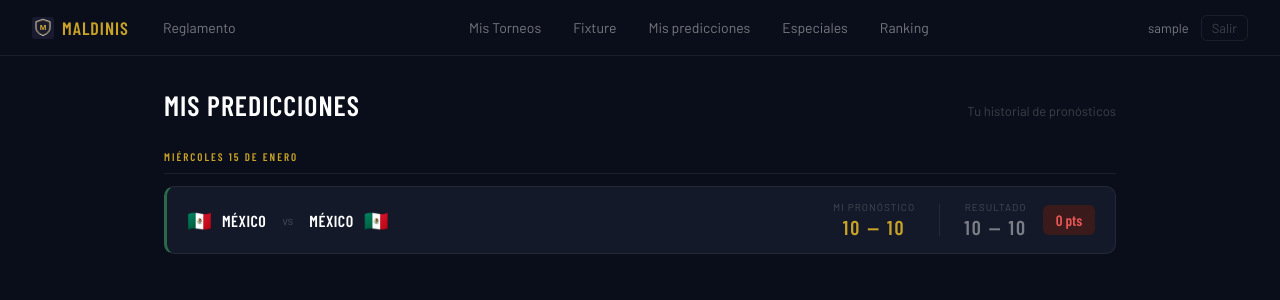
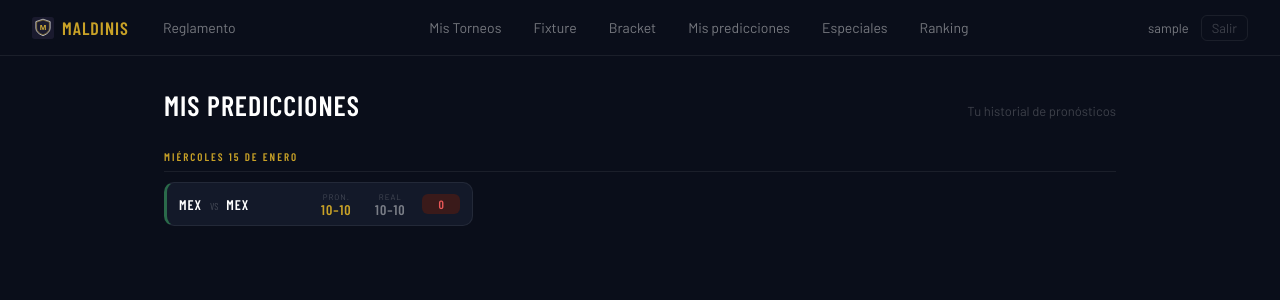
Before and after one commit to yamilpalmiero/maldinis, a Django app: page /torneo/1/mis-predicciones/ in a window 1280 px wide. Shown: the top 300 px of the page. Run offline with Django 5.2, Linux system fonts and the light colour scheme; a user stored in the database is signed in; data comes from the database, SQL or seed files in the repository; tables that the repository leaves empty hold one stand-in row (values such as "Sample post"); parts of the project's set-up code (start-up, migrations or seed data) failed here and were passed over.

Commit message:
feat: bracket eliminatorias backend y UI compacta de predicciones (Fase 13a)

```diff
--- a/app/predictions/models.py
+++ b/app/predictions/models.py
@@ -46,6 +46,11 @@ class Match(models.Model):
     match_datetime = models.DateTimeField()
     stage = models.CharField(max_length=10, choices=Stage.choices, default=Stage.GROUP)
     group = models.CharField(max_length=1, blank=True)
+    # Origen del slot en partidos de eliminatoria.
+    # Formatos: "1A" (ganador grupo A), "2B" (2º grupo B), "3ABCDF" (3º de alguno de esos grupos),
+    # "W73" (ganador M73), "L101" (perdedor M101). Vacío en fase de grupos.
+    home_source = models.CharField(max_length=50, blank=True)
+    away_source = models.CharField(max_length=50, blank=True)
     home_score = models.PositiveSmallIntegerField(null=True, blank=True)
     away_score = models.PositiveSmallIntegerField(null=True, blank=True)
     status = models.CharField(max_length=20, blank=True, help_text="TIMED, IN_PLAY, FINISHED, etc.")
--- a/app/predictions/templates/predictions/mis_predicciones.html
+++ b/app/predictions/templates/predictions/mis_predicciones.html
@@ -27,7 +27,7 @@
 
     /* ── Grupo de fecha ── */
     .date-group {
-        margin-bottom: 32px;
+        margin-bottom: 24px;
     }
 
     .date-label {
@@ -37,22 +37,42 @@
         color: var(--gold);
         letter-spacing: 2px;
         text-transform: uppercase;
-        padding-bottom: 10px;
+        padding-bottom: 8px;
         border-bottom: 1px solid var(--border);
-        margin-bottom: 12px;
+        margin-bottom: 10px;
     }
 
-    /* ── Tarjeta de predicción ── */
+    /* ── Grid responsive ── */
+    .predictions-grid {
+        display: grid;
+        grid-template-columns: repeat(2, 1fr);
+        gap: 8px 12px;
+    }
+
+    @media (min-width: 1100px) {
+        .predictions-grid {
+            grid-template-columns: repeat(3, 1fr);
+        }
+    }
+
+    @media (max-width: 640px) {
+        .predictions-grid {
+            grid-template-columns: 1fr;
+        }
+    }
+
+    /* ── Tarjeta compacta ── */
     .prediction-card {
         background: var(--bg-card);
         border: 0.5px solid var(--border);
         border-radius: var(--radius);
-        padding: 14px 20px;
-        margin-bottom: 8px;
-        display: flex;
+        padding: 8px 12px;
+        display: grid;
+        grid-template-columns: 1fr auto auto auto;
         align-items: center;
-        gap: 16px;
+        gap: 10px;
         border-left: 3px solid transparent;
+        height: 44px;
     }
 
     .prediction-card.pending {
@@ -67,49 +87,41 @@
         border-left-color: #6a2a2a;
     }
 
-    /* ── Equipos ── */
+    /* ── Equipos (códigos cortos) ── */
     .teams {
-        flex: 1;
-        display: flex;
-        align-items: center;
-        gap: 10px;
+        font-family: 'Barlow Condensed', sans-serif;
+        font-size: 14px;
+        font-weight: 600;
+        letter-spacing: 1px;
+        text-transform: uppercase;
+        white-space: nowrap;
+        overflow: hidden;
+        text-overflow: ellipsis;
     }
 
-    .team-flag {
-        font-size: 20px;
-        line-height: 1;
-    }
-
-    .team-name {
-        font-family: 'Barlow Condensed', sans-serif;
-        font-size: 16px;
-        font-weight: 600;
-        text-transform: uppercase;
-        letter-spacing: 0.5px;
+    .team-code {
+        color: var(--text-primary);
     }
 
     .vs-sep {
-        font-size: 12px;
+        font-size: 10px;
         color: var(--text-muted);
-        margin: 0 6px;
+        margin: 0 4px;
+        font-weight: 400;
+        letter-spacing: 0;
     }
 
-    /* ── Scores ── */
-    .scores {
-        display: flex;
-        align-items: center;
-        gap: 24px;
-    }
-
+    /* ── Bloques de score ── */
     .score-block {
         display: flex;
         flex-direction: column;
         align-items: center;
-        gap: 2px;
+        gap: 1px;
+        min-width: 44px;
     }
 
     .score-label {
-        font-size: 10px;
+        font-size: 8px;
         color: var(--text-muted);
         letter-spacing: 1px;
         text-transform: uppercase;
@@ -117,31 +129,34 @@
 
     .score-value {
         font-family: 'Barlow Condensed', sans-serif;
-        font-size: 20px;
+        font-size: 14px;
         font-weight: 600;
-        color: var(--text-secondary);
-        letter-spacing: 2px;
+        letter-spacing: 1px;
+        line-height: 1;
     }
 
     .score-value.my-score {
         color: var(--gold);
     }
 
-    .score-divider {
-        width: 1px;
-        height: 32px;
-        background: var(--border);
+    .score-value.real-score {
+        color: var(--text-secondary);
+    }
+
+    .score-value.empty {
+        color: var(--text-muted);
     }
 
     /* ── Badge de puntos ── */
     .points-badge {
-        min-width: 52px;
+        min-width: 38px;
         text-align: center;
-        padding: 6px 10px;
+        padding: 3px 6px;
         border-radius: var(--radius-sm);
         font-family: 'Barlow Condensed', sans-serif;
-        font-size: 15px;
+        font-size: 12px;
         font-weight: 600;
+        letter-spacing: 0.5px;
     }
 
     .points-badge.pending {
@@ -185,44 +200,43 @@
         <div class="date-group">
             <div class="date-label">{{ group.fecha|date:"l d \d\e F" }}</div>
 
+            <div class="predictions-grid">
                 {% for item in group.predicciones %}
                     <div class="prediction-card {{ item.state }}">
 
                         <div class="teams">
-                        <span class="team-flag">{{ item.prediction.match.home_team.flag }}</span>
-                        <span class="team-name">{{ item.prediction.match.home_team }}</span>
+                            <span class="team-code">{{ item.prediction.match.home_team.code }}</span>
                             <span class="vs-sep">vs</span>
-                        <span class="team-name">{{ item.prediction.match.away_team }}</span>
-                        <span class="team-flag">{{ item.prediction.match.away_team.flag }}</span>
+                            <span class="team-code">{{ item.prediction.match.away_team.code }}</span>
                         </div>
 
-                    <div class="scores">
                         <div class="score-block">
-                            <span class="score-label">Mi pronóstico</span>
-                            <span class="score-value my-score">{{ item.prediction.home_score }} — {{ item.prediction.away_score }}</span>
+                            <span class="score-label">Pron.</span>
+                            <span class="score-value my-score">{{ item.prediction.home_score }}–{{ item.prediction.away_score }}</span>
                         </div>
 
+                        <div class="score-block">
+                            <span class="score-label">Real</span>
                             {% if item.prediction.match.home_score is not None %}
-                            <div class="score-divider"></div>
-                            <div class="score-block">
-                                <span class="score-label">Resultado</span>
-                                <span class="score-value">{{ item.prediction.match.home_score }} — {{ item.prediction.match.away_score }}</span>
-                            </div>
+                                <span class="score-value real-score">{{ item.prediction.match.home_score }}–{{ item.prediction.match.away_score }}</span>
+                            {% else %}
+                                <span class="score-value empty">—</span>
                             {% endif %}
                         </div>
 
-                    {% if item.prediction.points == None %}
+                        {% if item.prediction.match.home_score is None %}
                             <div class="points-badge pending">—</div>
                         {% elif item.prediction.points == 3 %}
-                        <div class="points-badge pts-3">3 pts</div>
+                            <div class="points-badge pts-3">3</div>
                         {% elif item.prediction.points == 1 %}
-                        <div class="points-badge pts-1">1 pt</div>
+                            <div class="points-badge pts-1">1</div>
                         {% else %}
-                        <div class="points-badge pts-0">0 pts</div>
+                            <div class="points-badge pts-0">0</div>
                         {% endif %}
 
                     </div>
                 {% endfor %}
+            </div>
         </div>
     {% endfor %}
 {% else %}
--- a/app/predictions/urls.py
+++ b/app/predictions/urls.py
@@ -3,6 +3,7 @@ from . import views
 
 urlpatterns = [
     path('torneo/<int:tournament_id>/fixture/', views.fixture, name='fixture'),
+    path('torneo/<int:tournament_id>/bracket/', views.bracket, name='bracket'),
     path('torneo/<int:tournament_id>/mis-predicciones/', views.mis_predicciones, name='mis_predicciones'),
     path('torneo/<int:tournament_id>/ranking/', views.ranking, name='ranking'),
     path('torneo/<int:tournament_id>/predicciones-especiales/', views.predicciones_especiales, name='predicciones_especiales'),
--- a/app/predictions/views.py
+++ b/app/predictions/views.py
@@ -23,8 +23,10 @@ def fixture(request, tournament_id):
         messages.error(request, "No eres miembro de este torneo.")
         return redirect("mis_torneos")
 
-    matches = Match.objects.select_related("home_team", "away_team").order_by(
-        "match_datetime"
+    matches = (
+        Match.objects.filter(stage=Match.Stage.GROUP)
+        .select_related("home_team", "away_team")
+        .order_by("match_datetime")
     )
 
     if request.method == "POST":
@@ -91,6 +93,93 @@ def fixture(request, tournament_id):
             "tournament": tournament,
             "match_list_grouped": match_list_grouped,
             "match_list_by_group": match_list_by_group,
+            "now": timezone.now(),
+        },
+    )
+
+
+@login_required
+def bracket(request, tournament_id):
+    tournament = get_object_or_404(Tournament, id=tournament_id)
+
+    if not TournamentMember.objects.filter(
+        tournament=tournament, user=request.user
+    ).exists():
+        messages.error(request, "No eres miembro de este torneo.")
+        return redirect("mis_torneos")
+
+    knockout_stages = [
+        Match.Stage.ROUND_OF_32,
+        Match.Stage.ROUND_OF_16,
+        Match.Stage.QUARTER_FINAL,
+        Match.Stage.SEMI_FINAL,
+        Match.Stage.THIRD_PLACE,
+        Match.Stage.FINAL,
+    ]
+
+    matches = (
+        Match.objects.filter(stage__in=knockout_stages)
+        .select_related("home_team", "away_team")
+        .order_by("match_datetime")
+    )
+
+    if request.method == "POST":
+        for match in matches:
+            if match.match_datetime > timezone.now():
+                home_score = request.POST.get(f"home_{match.id}")
+                away_score = request.POST.get(f"away_{match.id}")
+                if home_score not in (None, "") and away_score not in (None, ""):
+                    Prediction.objects.update_or_create(
+                        user=request.user,
+                        match=match,
+                        tournament=tournament,
+                        defaults={
+                            "home_score": int(home_score),
+                            "away_score": int(away_score),
+                        },
+                    )
+        return redirect("bracket", tournament_id=tournament_id)
+
+    predictions = Prediction.objects.filter(user=request.user, tournament=tournament)
+    predictions_map = {p.match_id: p for p in predictions}
+
+    stage_labels = {
+        Match.Stage.ROUND_OF_32: "Dieciseisavos",
+        Match.Stage.ROUND_OF_16: "Octavos",
+        Match.Stage.QUARTER_FINAL: "Cuartos",
+        Match.Stage.SEMI_FINAL: "Semifinales",
+        Match.Stage.THIRD_PLACE: "Tercer puesto",
+        Match.Stage.FINAL: "Final",
+    }
+
+    matches_by_stage = {stage: [] for stage in knockout_stages}
+    for match in matches:
+        prediction = predictions_map.get(match.id)
+        matches_by_stage[match.stage].append(
+            {
+                "match": match,
+                "home_score": prediction.home_score if prediction else "",
+                "away_score": prediction.away_score if prediction else "",
+                "editable": match.match_datetime > timezone.now(),
+            }
+        )
+
+    bracket_stages = [
+        {
+            "stage": stage,
+            "label": stage_labels[stage],
+            "partidos": matches_by_stage[stage],
+        }
+        for stage in knockout_stages
+        if matches_by_stage[stage]
+    ]
+
+    return render(
+        request,
+        "predictions/bracket.html",
+        {
+            "tournament": tournament,
+            "bracket_stages": bracket_stages,
             "now": timezone.now(),
         },
     )
--- a/app/templates/base.html
+++ b/app/templates/base.html
@@ -346,6 +346,7 @@
             <a href="{% url 'mis_torneos' %}">Mis Torneos</a>
             {% if tournament %}
             <a href="{% url 'fixture' tournament.id %}">Fixture</a>
+            <a href="{% url 'bracket' tournament.id %}">Bracket</a>
             <a href="{% url 'mis_predicciones' tournament.id %}">Mis predicciones</a>
             <a href="{% url 'predicciones_especiales' tournament.id %}">Especiales</a>
             <a href="{% url 'ranking' tournament.id %}">Ranking</a>
--- a/app/tournaments/templates/tournaments/mis_torneos.html
+++ b/app/tournaments/templates/tournaments/mis_torneos.html
@@ -244,9 +244,10 @@
         </div>
         <div class="torneo-actions">
             <a href="{% url 'fixture' item.membership.tournament.id %}">Fixture</a>
-            <a href="{% url 'ranking' item.membership.tournament.id %}">Ranking</a>
+            <a href="{% url 'bracket' item.membership.tournament.id %}">Bracket</a>
             <a href="{% url 'mis_predicciones' item.membership.tournament.id %}">Predicciones</a>
             <a href="{% url 'predicciones_especiales' item.membership.tournament.id %}">Especiales</a>
+            <a href="{% url 'ranking' item.membership.tournament.id %}">Ranking</a>
             {% if item.membership.role == 'ADMIN' %}
             <form method="post" action="{% url 'eliminar_torneo' item.membership.tournament.id %}" onsubmit="return confirm('¿Eliminar el torneo {{ item.membership.tournament.name }}? Esta acción no se puede deshacer.')">
                 {% csrf_token %}
```
Also changed, not shown: app/predictions/templates/predictions/bracket.html (added, +261 -0 lines), app/predictions/templates/predictions/fixture.html (+32 -4 lines), app/predictions/templatetags/flag_tags.py (added, +29 -0 lines), app/predictions/management/commands/sync_world_cup.py (renamed from predictions/management/commands/sync_world_cup.py), app/predictions/migrations/0005_match_home_source_match_away_source.py (added), app/predictions/migrations/0006_populate_bracket_sources.py (added), app/predictions/services/__init__.py (added), app/predictions/services/football_data.py (renamed from predictions/services/football_data.py), predictions/management/commands/__init__.py (deleted), predictions/services/__init__.py (deleted). Lines whose indentation alone changed are shown as unchanged.
